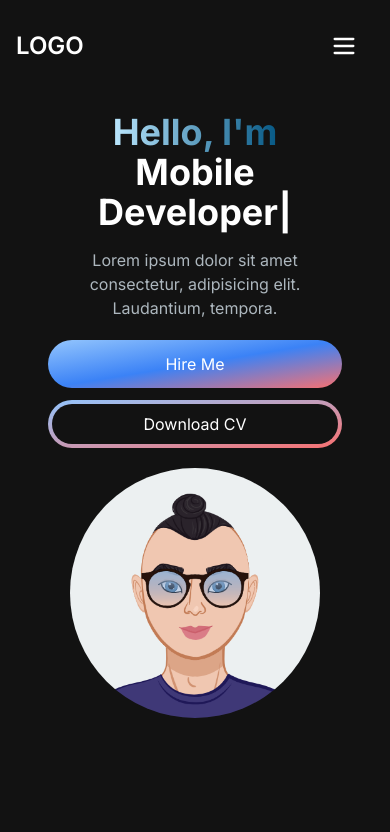
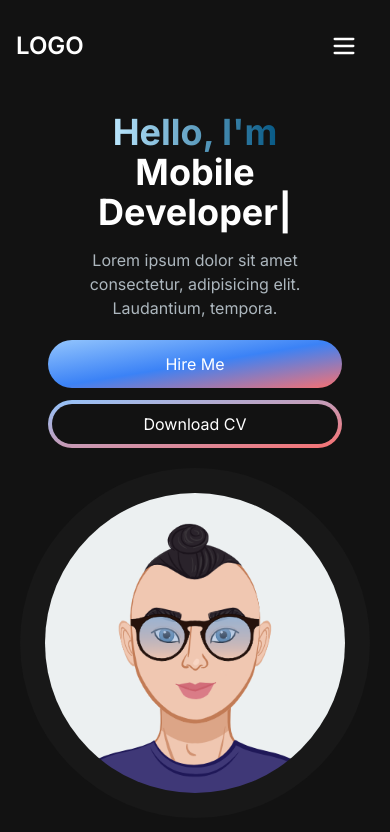
Before and after one commit to WojciechStancel/portfolio-website, a Next.js app: page / in a window 390 px wide. Shown: the top 832 px of the page. Built offline with nearby package versions, Linux system fonts and the light colour scheme.

Commit message:
changed image div mobile size

```diff
--- a/src/app/components/HeroSection.jsx
+++ b/src/app/components/HeroSection.jsx
@@ -48,12 +48,13 @@ const HeroSection = () => {
 						</button>
 					</div>
 				</div>
-				<div className="col-span-5 place-self-center mt-5 mb-6 lg:mt-0">
-					<div className="rounded-full bg-[#181818] w-[250px] h-[250px] lg:w-[400px] lg:h-[400px]  relative">
+				<div className="col-span-5 place-self-center mt-5 lg:mt-0">
+					<div className="rounded-full bg-[#181818] w-[350px] h-[350px] lg:w-[400px] lg:h-[400px] relative">
 						<Image
 							src={MY_IMAGE}
 							alt="hero image"
 							width={300}
+							height={300}
 							className="rounded-full absolute transform -translate-x-1/2 -translate-y-1/2 top-1/2 left-1/2"
 						/>
 					</div>
```
